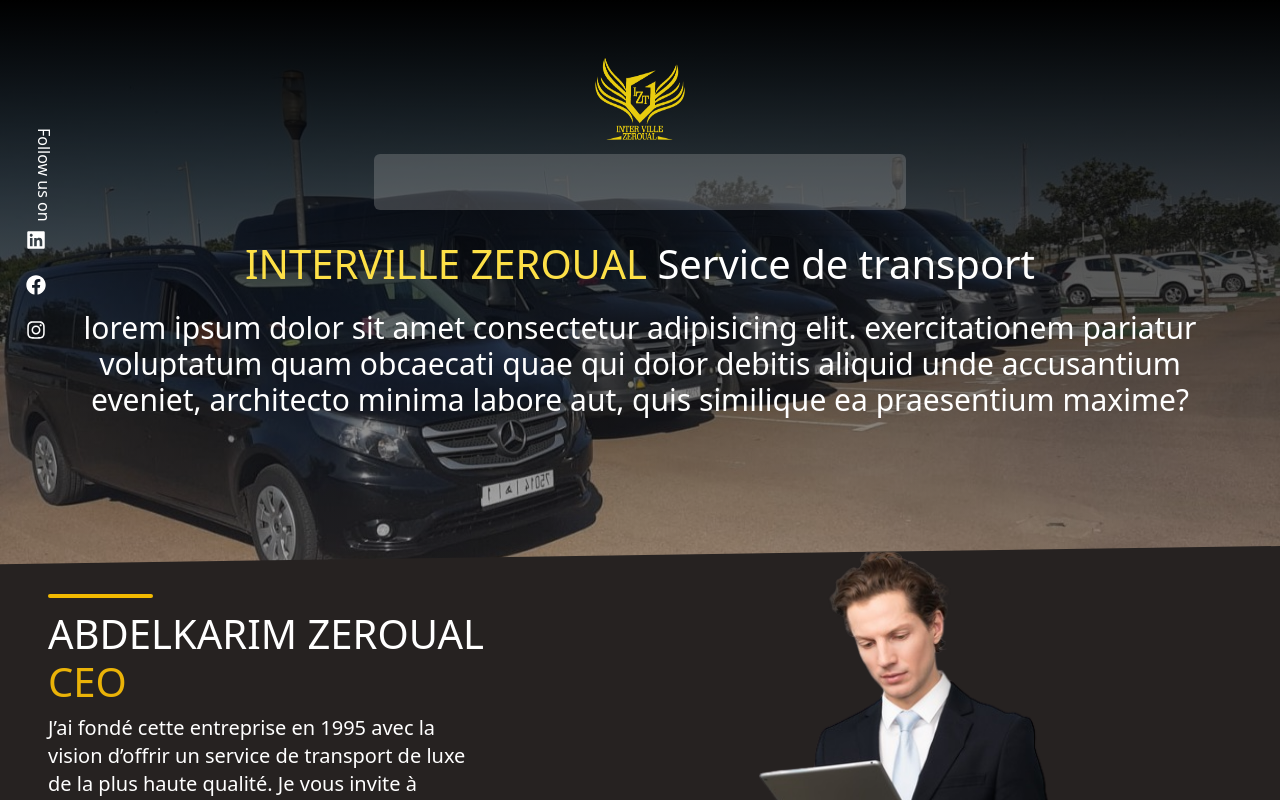
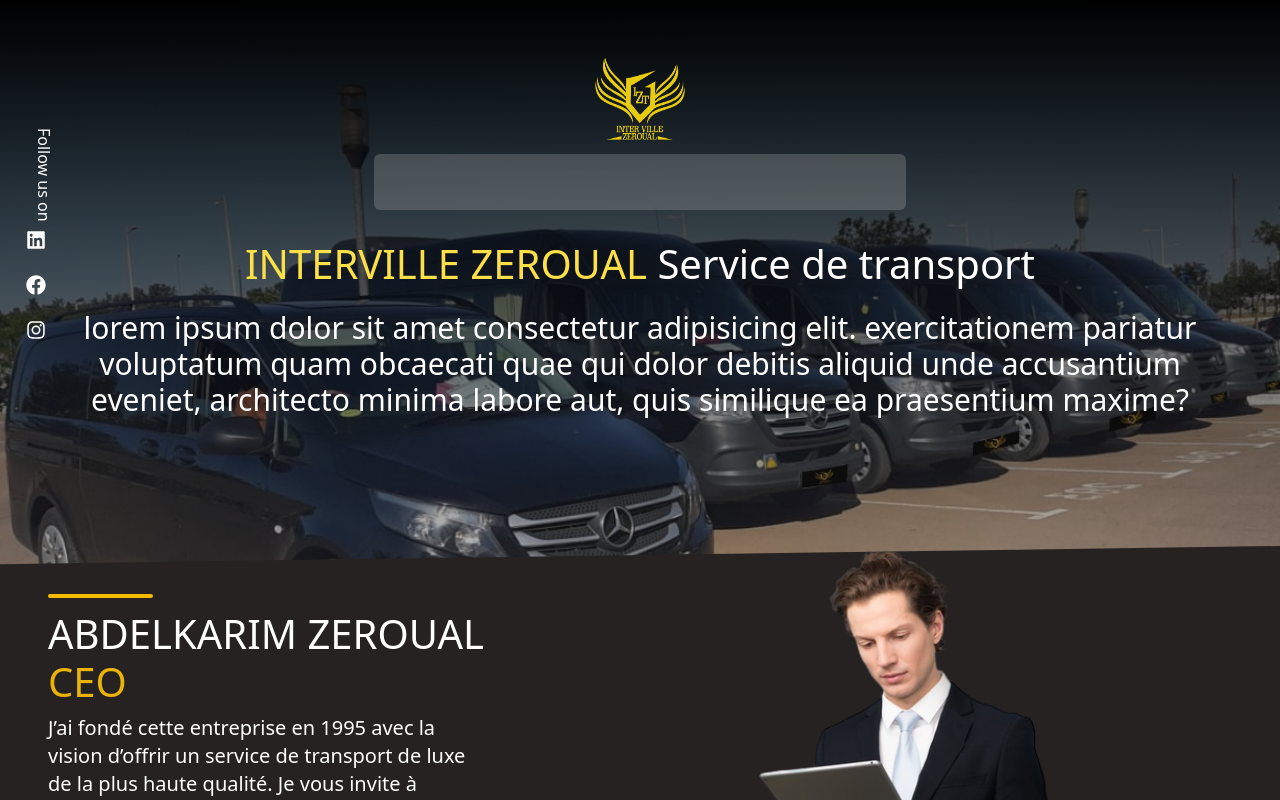
Before and after one commit to hamzaabdous/izt--NextJS, a Next.js app: page /propos/apropos in a window 1280 px wide. Shown: the top 800 px of the page. Built offline with nearby package versions, Linux system fonts and the light colour scheme.

Commit message:
cars photo fix

```diff
--- a/styles/globals.css
+++ b/styles/globals.css
@@ -59,7 +59,7 @@
 
 .nav-cover-service {
   background-image: linear-gradient(0deg, rgb(30 30 30 / 30%), #000000),
-    url('../public/slide2.png');
+    url('../public/carsImage.jpeg');
   width: 100%;
   height: 105%;
   background-repeat: no-repeat;
```
